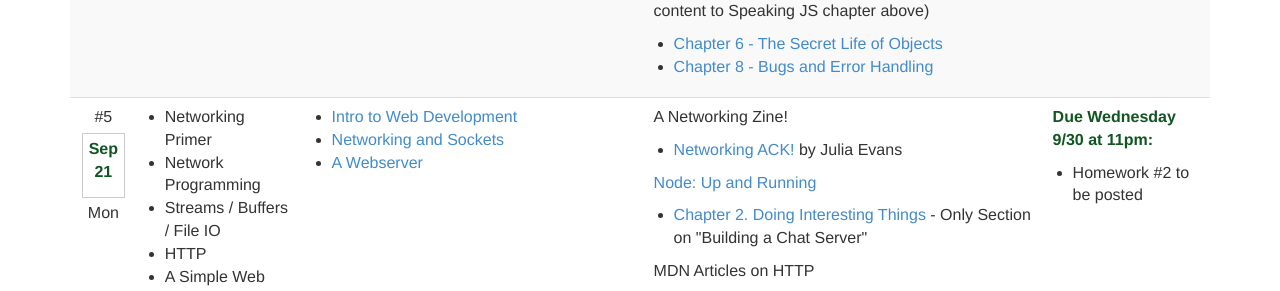
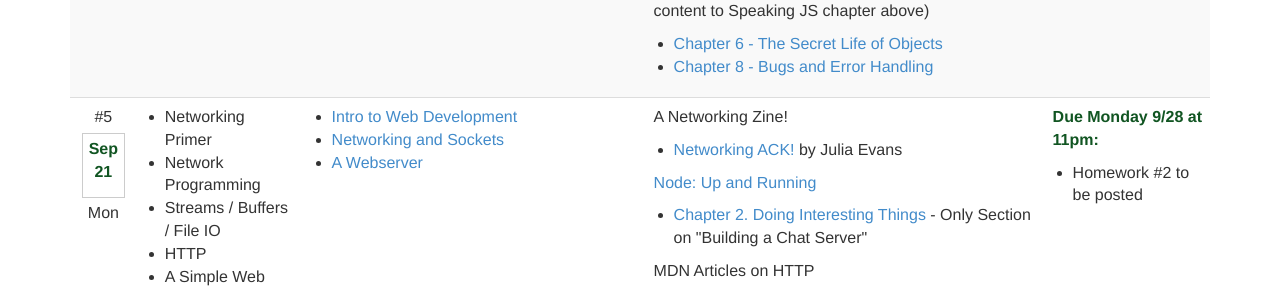
Before and after one commit to foureyes/csci-ua.0480-fall2020-034, a Jekyll site: the page built from index.markdown, in a window 1280 px wide and 900 px high, scrolled down 1996 px. Shown: the part 152-443 px from the top of the window. Built offline with Jekyll 4.4.1, drawn with Linux system fonts in a browser that asks for light colours; a script that is not in the unit is left out.

Commit message:
fix up schedule

```diff
--- a/_data/ait-schedule.csv
+++ b/_data/ait-schedule.csv
@@ -170,7 +170,7 @@ Net Module Review
 
  * [Create Server](https://nodejs.org/api/net.html#net_net_createserver_options_connectionlistener)
 ","
- __Due Wednesday 9/30 at 11pm:__
+ __Due Monday 9/28 at 11pm:__
 
 * Homework #2 to be posted",
 y,,6,Sep-23,Wed,"* A Simple Web Server Continued / Our ""Framework""
--- a/index.markdown
+++ b/index.markdown
@@ -2,7 +2,6 @@
 layout: default
 nav-state: index
 ---
-
 
 
 <!--
```
